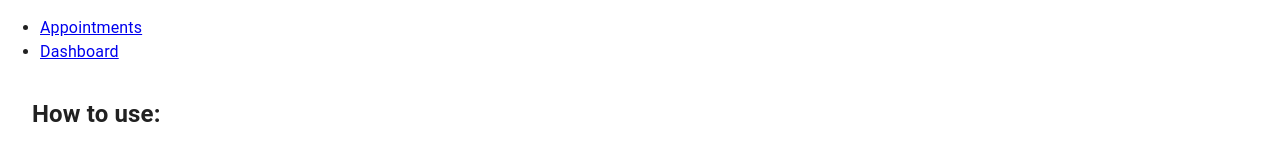
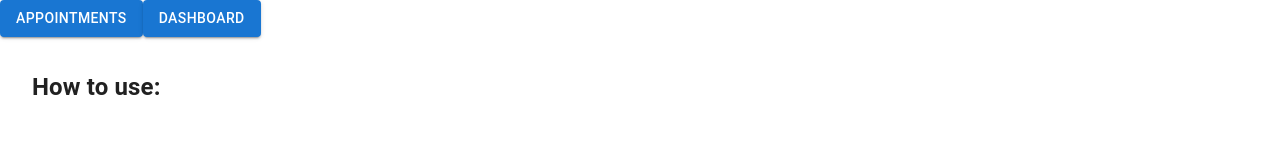
Before and after one commit to Skwangles/openUmpireAssigner, a React (Vite) app: page / in a window 1280 px wide. Shown: the top 150 px of the page. Built offline with nearby package versions, Linux system fonts and the light colour scheme.

Commit message:
Styled Navigation

```diff
--- a/src/Navigation.tsx
+++ b/src/Navigation.tsx
@@ -1,16 +1,30 @@
-import { Link } from "react-router-dom";
+import { Button } from "@mui/material";
+import { Link, useNavigate } from "react-router-dom";
 
 const Navigation = () => {
+  const navigate = useNavigate();
   return (
-    <nav>
-      <ul>
-        <li>
-          <Link to="/">Appointments</Link>
-        </li>
-        <li>
-          <Link to="/dashboard">Dashboard</Link>
-        </li>
-      </ul>
+    <nav style={{ position: "sticky", top: 0, zIndex: 100000 }}>
+      <Button
+        variant="contained"
+        color="primary"
+        onClick={(e) => {
+          e.preventDefault();
+          navigate("/");
+        }}
+      >
+        Appointments
+      </Button>
+      <Button
+        variant="contained"
+        color="primary"
+        onClick={(e) => {
+          e.preventDefault();
+          navigate("/dashboard");
+        }}
+      >
+        Dashboard
+      </Button>
     </nav>
   );
 };
```
